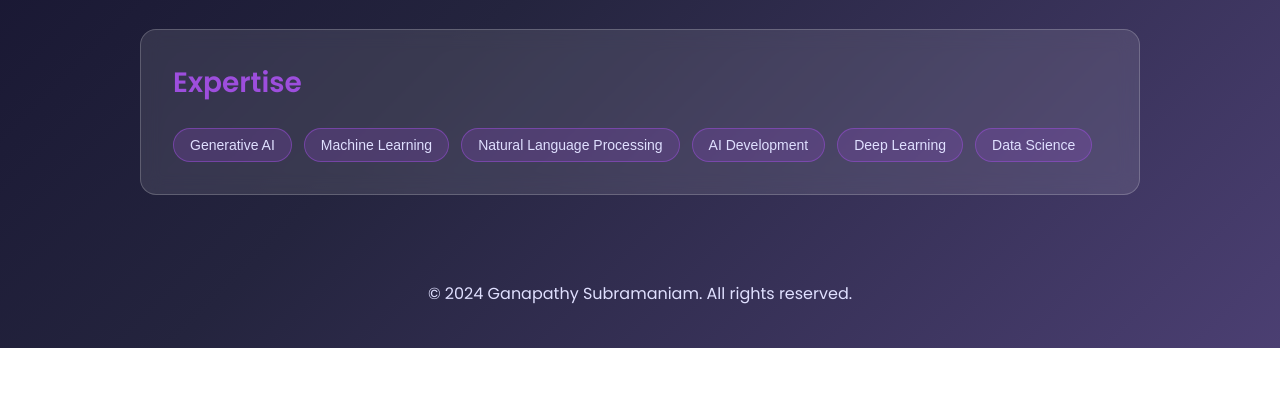
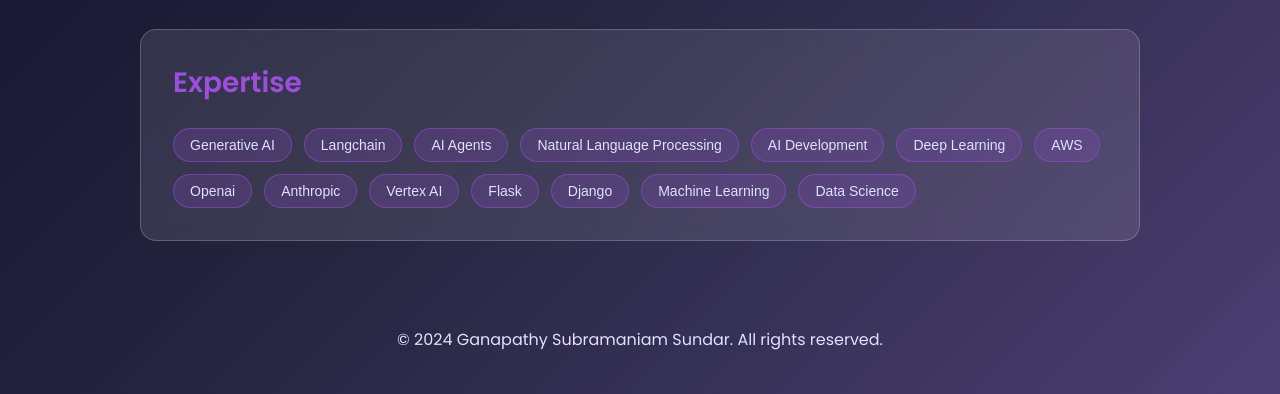
Before and after one commit to GanapathySubramaniam/GanapathySubramaniam.github.io, a plain HTML site: page index.html in a window 1280 px wide. Shown: the part 586-980 px from the top of the page. Before the commit the page ends 934 px from the top, so only its background shows below. Drawn offline with Linux system fonts and the light colour scheme.

Commit message:
Update index.html

```diff
--- a/index.html
+++ b/index.html
@@ -234,10 +234,18 @@
                 <h2>Expertise</h2>
                 <div class="expertise-grid">
                     <button class="expertise-item">Generative AI</button>
-                    <button class="expertise-item">Machine Learning</button>
+                    <button class="expertise-item">Langchain</button>
+                    <button class="expertise-item">AI Agents</button>
                     <button class="expertise-item">Natural Language Processing</button>
                     <button class="expertise-item">AI Development</button>
                     <button class="expertise-item">Deep Learning</button>
+                    <button class="expertise-item">AWS</button>
+                    <button class="expertise-item">Openai</button>
+                    <button class="expertise-item">Anthropic</button>
+                    <button class="expertise-item">Vertex AI</button>
+                    <button class="expertise-item">Flask</button>
+                    <button class="expertise-item">Django</button>
+                    <button class="expertise-item">Machine Learning</button>
                     <button class="expertise-item">Data Science</button>
                 </div>
             </div>
@@ -245,7 +253,7 @@
     </div>
 
     <footer>
-        <p>&copy; 2024 Ganapathy Subramaniam. All rights reserved.</p>
+        <p>&copy; 2024 Ganapathy Subramaniam Sundar. All rights reserved.</p>
     </footer>
 
     <script>
```
